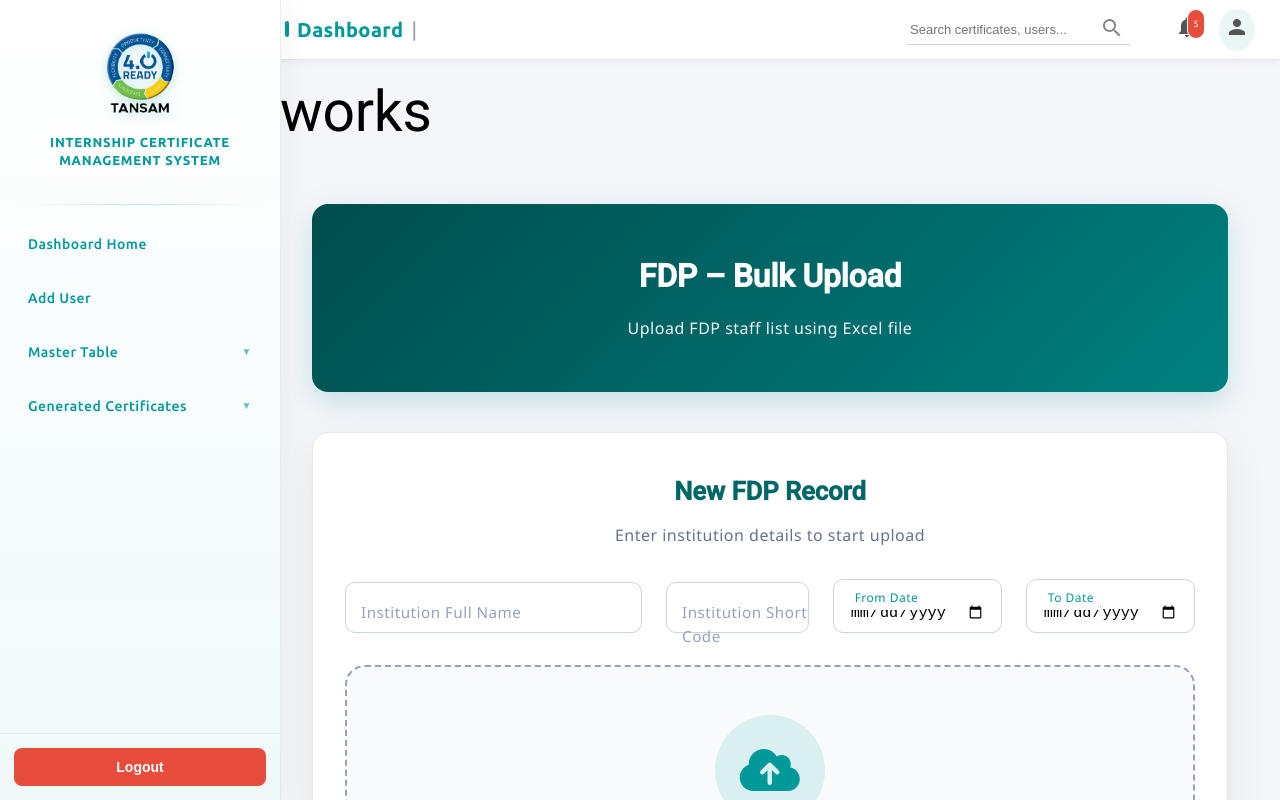
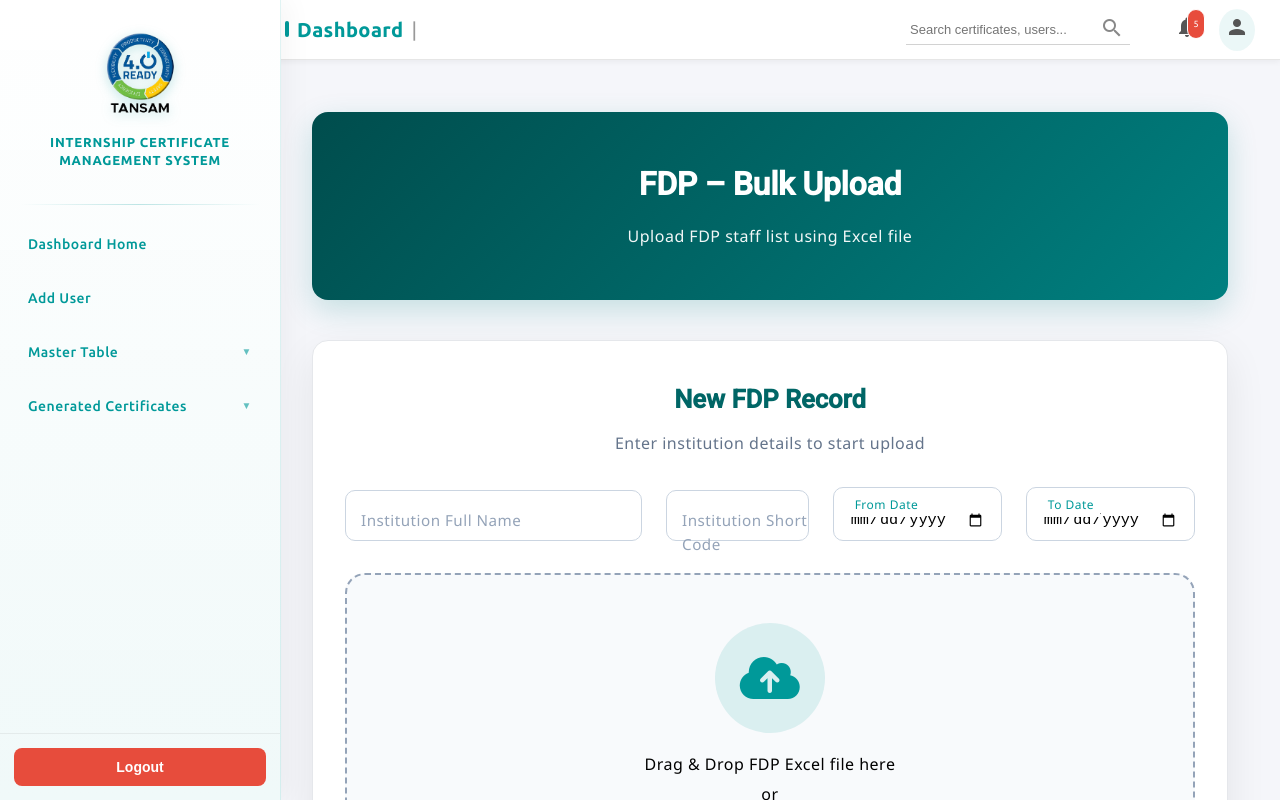
Before and after one commit to AravindhshankarTansam/tansam_certificate, an Angular app: page /dashboard/sub-admin/fdp-bulk-upload in a window 1280 px wide. Shown: the top 800 px of the page. Built offline with nearby package versions, Linux system fonts and the light colour scheme.

Commit message:
font changed in subadmin page

```diff
--- a/src/app/dashboard/sub-admin/program-intern/fdp-bulkupload/fdpbulkupload.component.html
+++ b/src/app/dashboard/sub-admin/program-intern/fdp-bulkupload/fdpbulkupload.component.html
@@ -1,4 +1,4 @@
-<h1>works</h1><div class="fdp-bulk-page">
+<div class="fdp-bulk-page">
 
   <!-- HERO -->
   <div class="fdp-hero">
--- a/src/app/dashboard/sub-admin/program-intern/fdp/fdp.component.css
+++ b/src/app/dashboard/sub-admin/program-intern/fdp/fdp.component.css
@@ -26,6 +26,7 @@ body {
   margin: 0;
   color: #006666;
   font-weight: 600;
+  font-size: 22px;
 }
 
 .add-btn {
```
